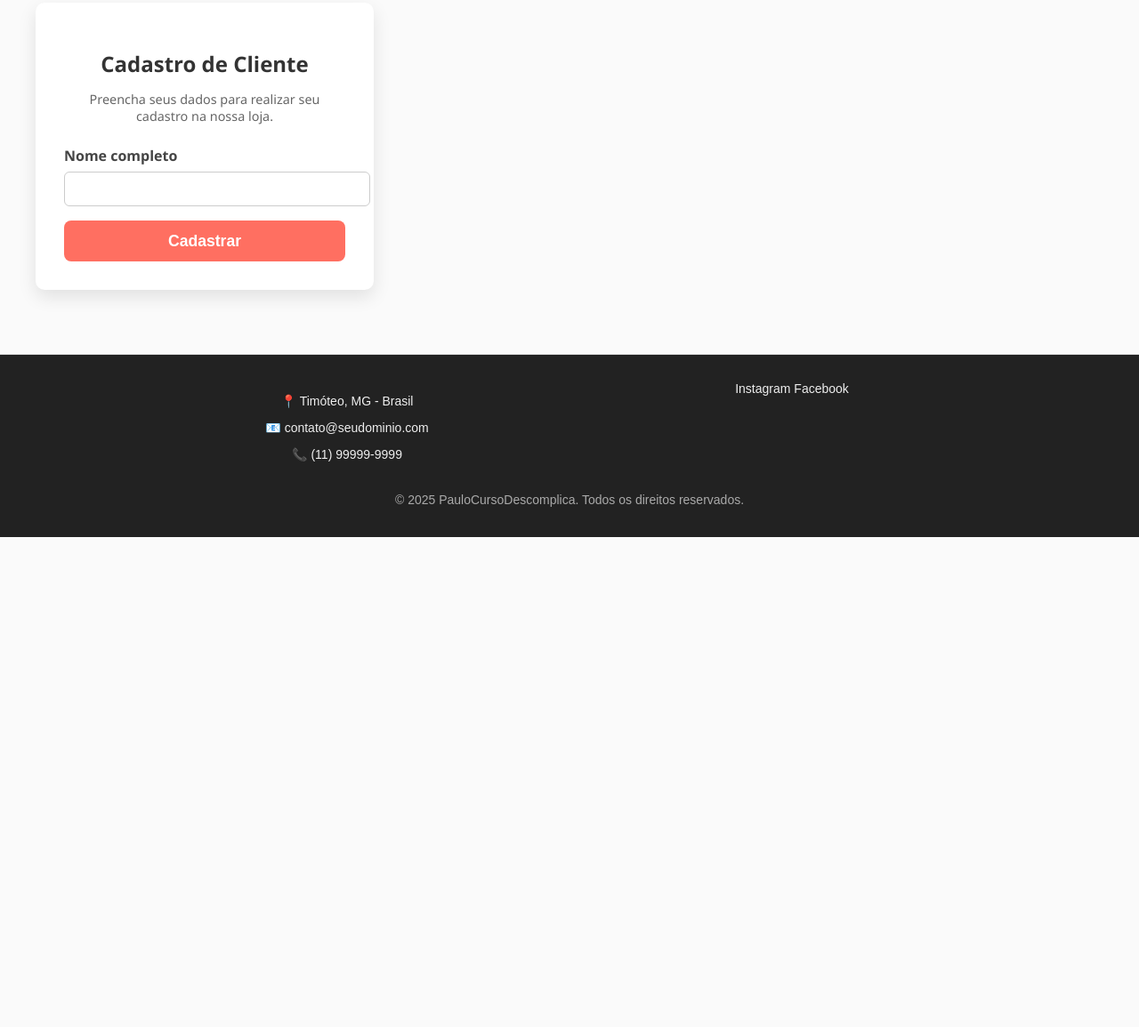
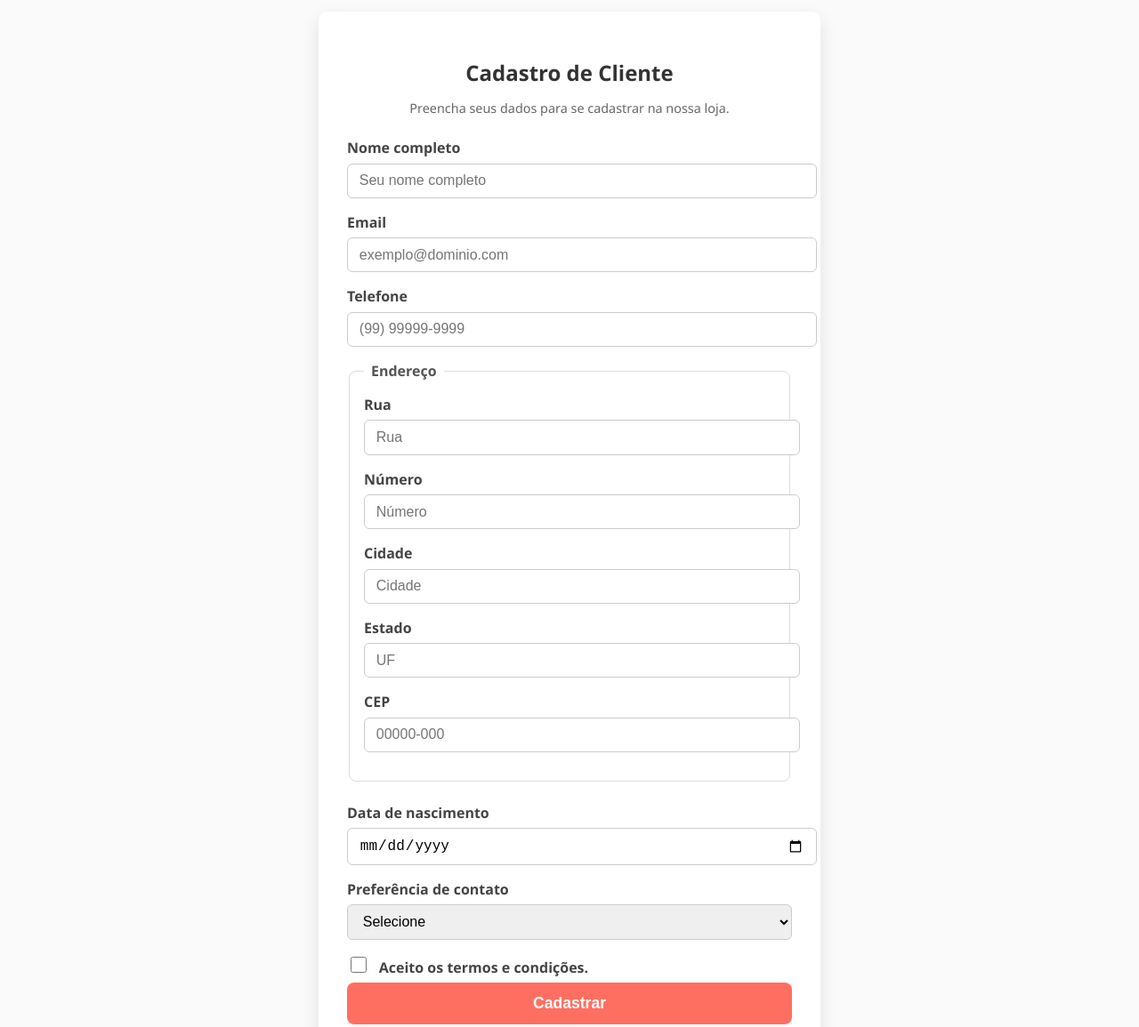
Before and after one commit to PauloArmondeDEV/Site-Moda-Estilo-Grid, a plain HTML site: page index.html in a window 1280 px wide. Shown: the part 1065-2220 px from the top of the page at 89% size. Before the commit the page ends 1669 px from the top, so only its background shows below. Drawn offline with nearby package versions, Linux system fonts and the light colour scheme.

Commit message:
Update index.html
Adicionando formulario

```diff
--- a/index.html
+++ b/index.html
@@ -92,20 +92,59 @@
       <img src="Fotos de posts/8.avif" alt="Imagem 8" loading="lazy" data-aos="fade-up">
       <div class="overlay"><p>Ver imagem</p></div>
     </div>
-    <form id="formCadastroCliente" class="form-cadastro">
-  <h2>Cadastro de Cliente</h2>
-  <p>Preencha seus dados para realizar seu cadastro na nossa loja.</p>
+  </main>
 
-  <label for="nome">Nome completo</label>
-  <input type="text" id="nome" name="nome" required>
+<section id="cadastro" class="form-section">
+  <form id="formCadastroCliente" class="form-cadastro">
+    <h2>Cadastro de Cliente</h2>
+    <p>Preencha seus dados para se cadastrar na nossa loja.</p>
 
-  <!-- Continue com os outros campos... -->
+    <label for="nome">Nome completo</label>
+    <input type="text" id="nome" name="nome" placeholder="Seu nome completo" required>
 
-  <button type="submit">Cadastrar</button>
-</form>
+    <label for="email">Email</label>
+    <input type="email" id="email" name="email" placeholder="exemplo@dominio.com" required>
 
+    <label for="telefone">Telefone</label>
+    <input type="tel" id="telefone" name="telefone" placeholder="(99) 99999-9999" required pattern="\(\d{2}\) \d{4,5}-\d{4}">
 
-  </main>
+    <fieldset>
+      <legend>Endereço</legend>
+
+      <label for="rua">Rua</label>
+      <input type="text" id="rua" name="rua" placeholder="Rua" required>
+
+      <label for="numero">Número</label>
+      <input type="number" id="numero" name="numero" placeholder="Número" required>
+
+      <label for="cidade">Cidade</label>
+      <input type="text" id="cidade" name="cidade" placeholder="Cidade" required>
+
+      <label for="estado">Estado</label>
+      <input type="text" id="estado" name="estado" placeholder="UF" maxlength="2" required>
+
+      <label for="cep">CEP</label>
+      <input type="text" id="cep" name="cep" placeholder="00000-000" required pattern="\d{5}-\d{3}">
+    </fieldset>
+
+    <label for="dataNascimento">Data de nascimento</label>
+    <input type="date" id="dataNascimento" name="dataNascimento">
+
+    <label for="contato">Preferência de contato</label>
+    <select id="contato" name="contato" required>
+      <option value="">Selecione</option>
+      <option value="email">Email</option>
+      <option value="telefone">Telefone</option>
+    </select>
+
+    <label class="checkbox-label">
+      <input type="checkbox" id="termos" name="termos" required>
+      Aceito os termos e condições.
+    </label>
+
+    <button type="submit">Cadastrar</button>
+  </form>
+</section>
 
   <!-- Lightbox flutuante (modal para ver imagens em destaque) -->
   <div id="lightbox" class="lightbox">
```
